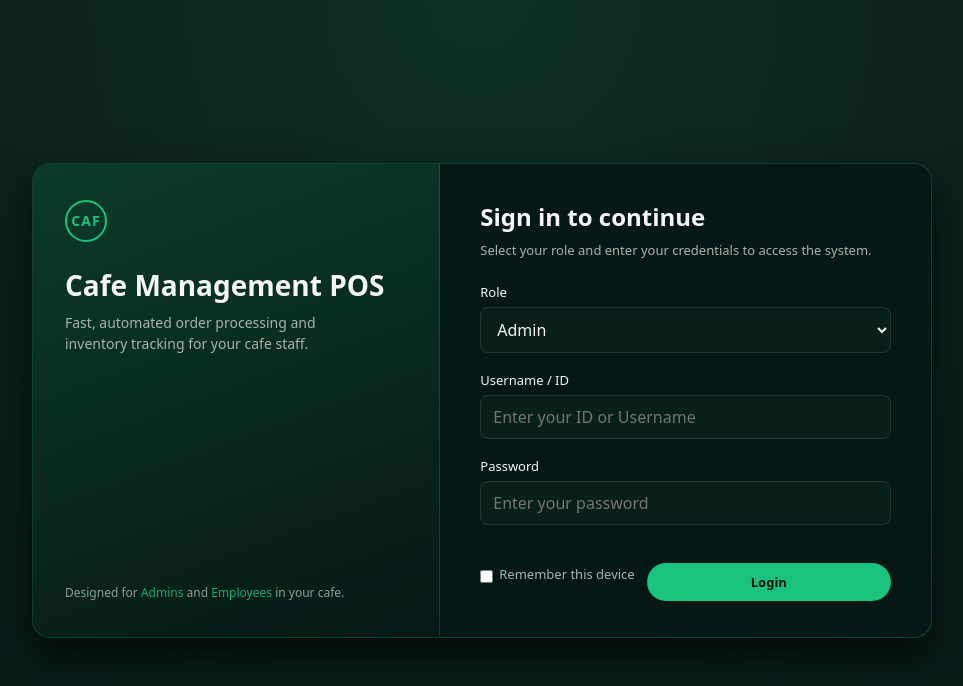
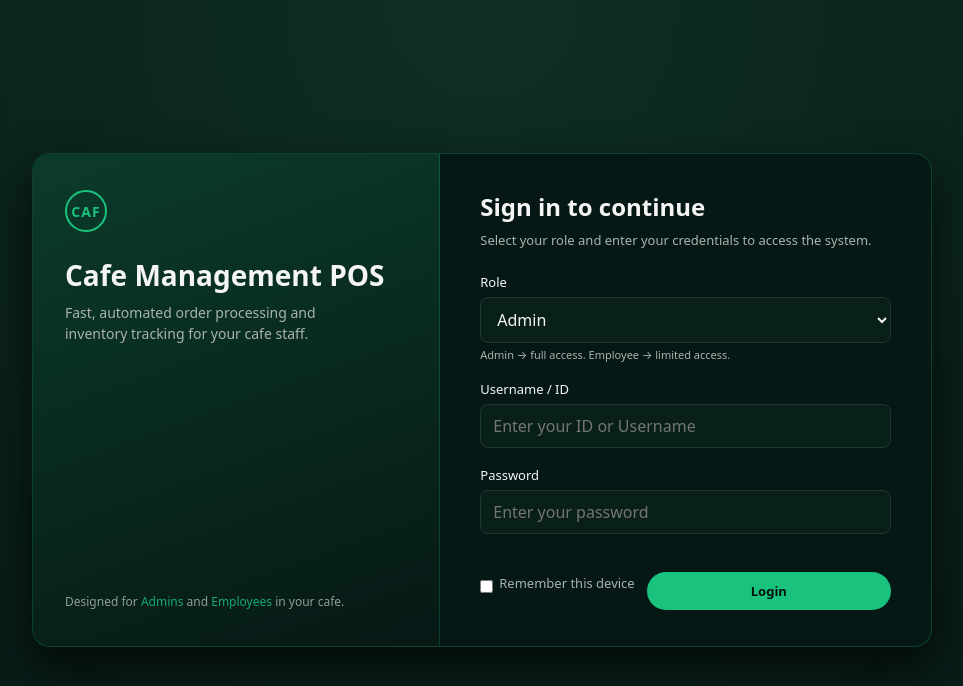
Before and after one commit to Pauleenaira/softdes2_frontend, a React (Create React App) app: page / in a window 1280 px wide. Shown: the top 686 px of the page, without its empty margins (158-1121 px from the left). Built offline with nearby package versions, Linux system fonts and the light colour scheme.

Commit message:
Resolved merge conflicts from initial repository setup

```diff
--- a/src/config.js
+++ b/src/config.js
@@ -1,2 +1,5 @@
-// Use your RENDER URL here
-export const API_BASE_URL = "https://softdes2-backend.onrender.com/";
+// Replace with your ACTUAL Render backend URL
+export const API_BASE_URL = "https://softdes2-backend.onrender.com/api";
+
+// Use this for local testing on your laptop
+// export const API_BASE_URL = "http://127.0.0.1:5000/api";
--- a/src/pages/Login.js
+++ b/src/pages/Login.js
@@ -1,11 +1,12 @@
 import { useState } from "react";
 import { useNavigate } from "react-router-dom";
-import { API_BASE_URL } from "../config"; // 🔥 This links to your config file
+import { API_BASE_URL } from "../config"; // Links to your centralized URL
 import "../styles/login.css";
 
 function Login() {
   const navigate = useNavigate();
 
+  // Component State for credentials and role selection [cite: 1185-1187]
   const [role, setRole] = useState("admin");
   const [username, setUsername] = useState("");
   const [password, setPassword] = useState("");
@@ -14,7 +15,7 @@ function Login() {
     e.preventDefault();
 
     try {
-      // Send the data to your Python backend using the cloud URL
+      // Sends a POST request to the cloud-hosted RESTful API [cite: 1192, 1193]
       const response = await fetch(`${API_BASE_URL}/auth/login`, {
         method: "POST",
         headers: {
@@ -29,8 +30,7 @@ function Login() {
       const data = await response.json();
 
       if (response.ok) {
-        // SUCCESS: The backend verified them! [cite: 1205]
-        // Save their token and name so the rest of the app knows who is logged in [cite: 1206-1210]
+        // Verification Success: Store credentials in browser local storage [cite: 1206-1210]
         localStorage.setItem("token", data.token);
         localStorage.setItem("role", data.role);
         localStorage.setItem("username", data.username);
@@ -38,19 +38,19 @@ function Login() {
 
         alert(`Welcome back, ${data.full_name}!`);
 
-        // Navigate based on their role from the database [cite: 1212-1216]
+        // Conditional routing based on the verified database role [cite: 1212-1216]
         if (data.role === "Admin" || data.role === "admin") {
           navigate("/admin");
         } else {
           navigate("/employee");
         }
       } else {
-        // FAILED: The backend rejected them [cite: 1219-1220]
+        // Handles authentication rejections from the backend [cite: 1220]
         alert(data.error || "Invalid credentials");
       }
     } catch (error) {
       console.error("Login error:", error);
-      // This is the error you are currently seeing because the URL is wrong [cite: 1223]
+      // Triggers if the frontend cannot reach the Flask server [cite: 1223]
       alert("Failed to connect to the server. Is Flask running?");
     }
   };
@@ -81,6 +81,9 @@ function Login() {
               <option value="admin">Admin</option>
               <option value="employee">Employee</option>
             </select>
+            <div className="helper-text">
+              Admin → full access. Employee → limited access.
+            </div>
           </div>
 
           <div className="form-group">
```
